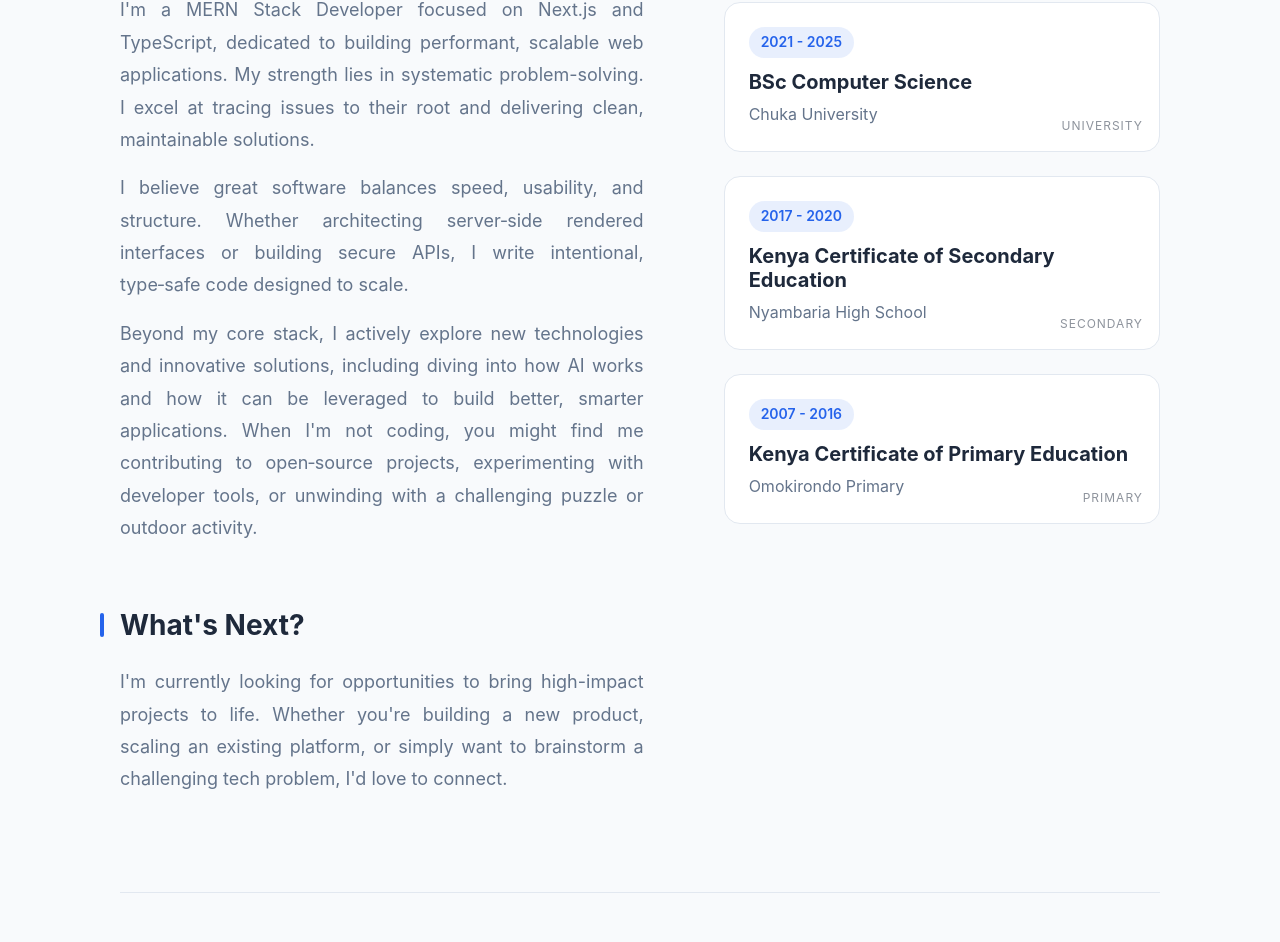
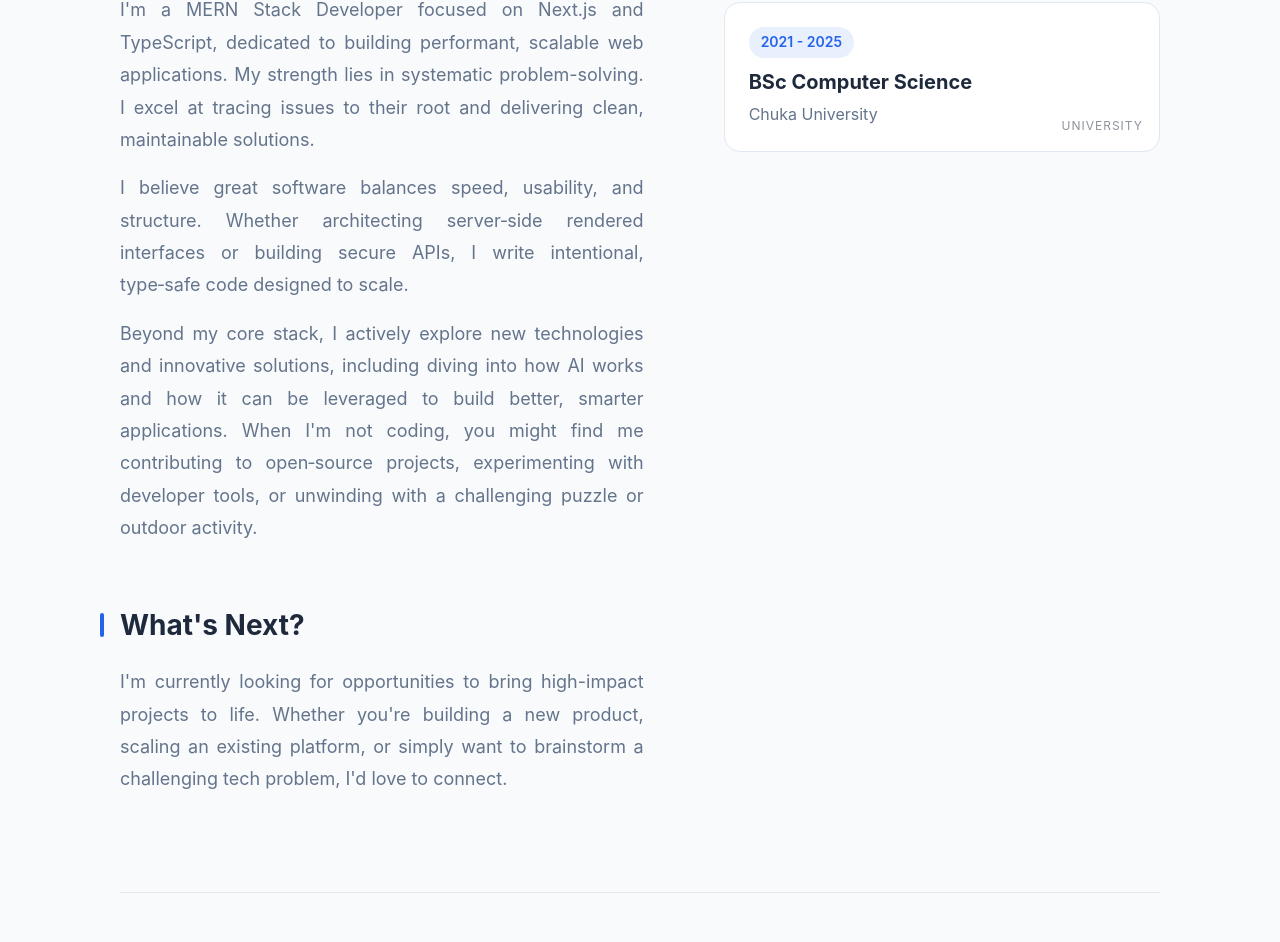
Before and after one commit to CamlineKe/portfolio, a Next.js app: page / in a window 1280 px wide. Shown: the part 1280-2222 px from the top of the page. Built offline with nearby package versions, Linux system fonts and the light colour scheme.

Commit message:
updated changes for about section

```diff
--- a/components/About.tsx
+++ b/components/About.tsx
@@ -35,19 +35,8 @@ const About: React.FC = () => {
       degree: 'BSc Computer Science',
       year: '2021 - 2025',
       school: 'Chuka University',
-    },
-    {
-      level: 'Secondary',
-      degree: 'Kenya Certificate of Secondary Education',
-      year: '2017 - 2020',
-      school: 'Nyambaria High School',
-    },
-    {
-      level: 'Primary',
-      degree: 'Kenya Certificate of Primary Education',
-      year: '2007 - 2016',
-      school: 'Omokirondo Primary',
-    },
+    }
+
   ];
 
   const containerVariants = {
```
